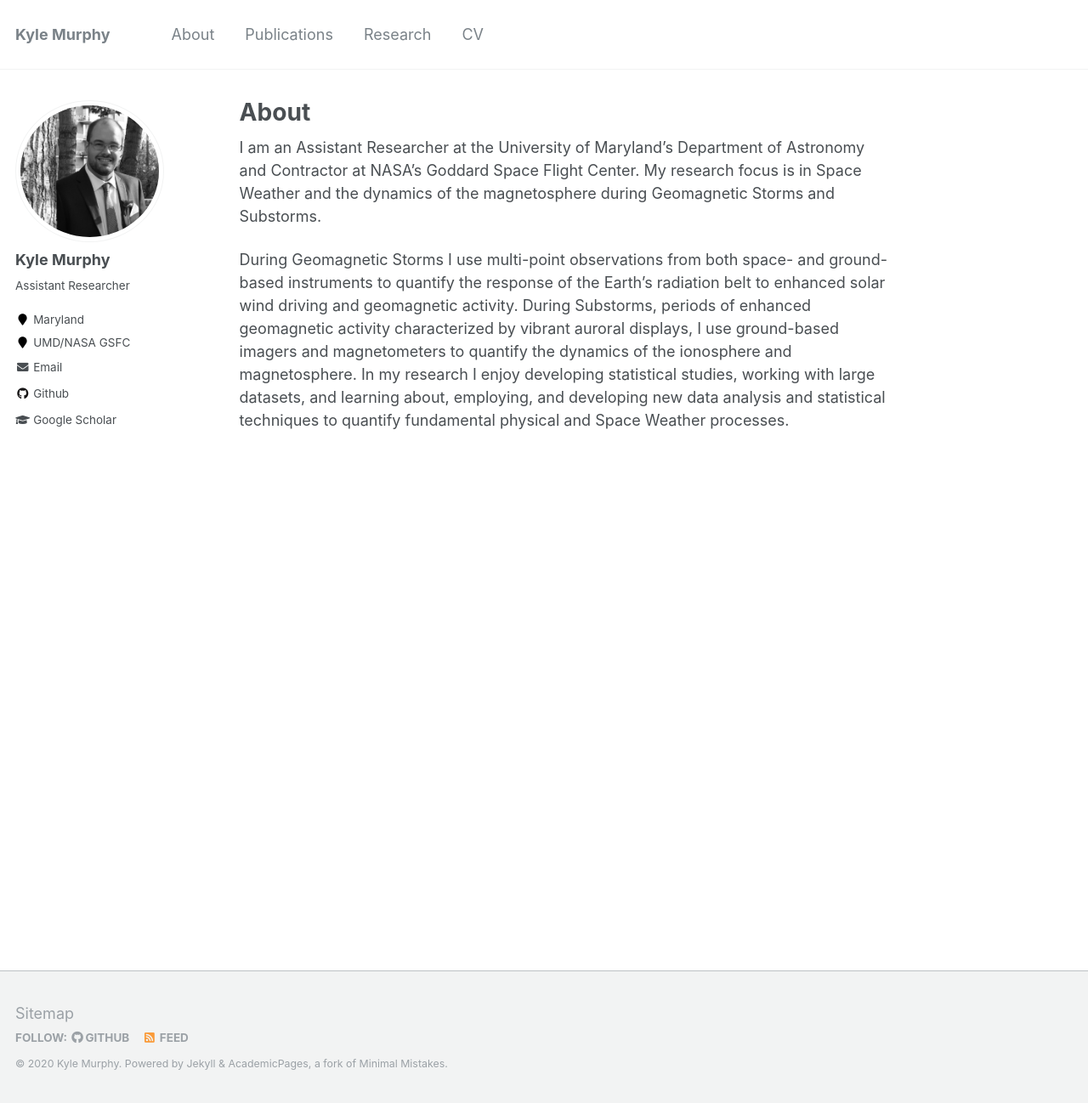
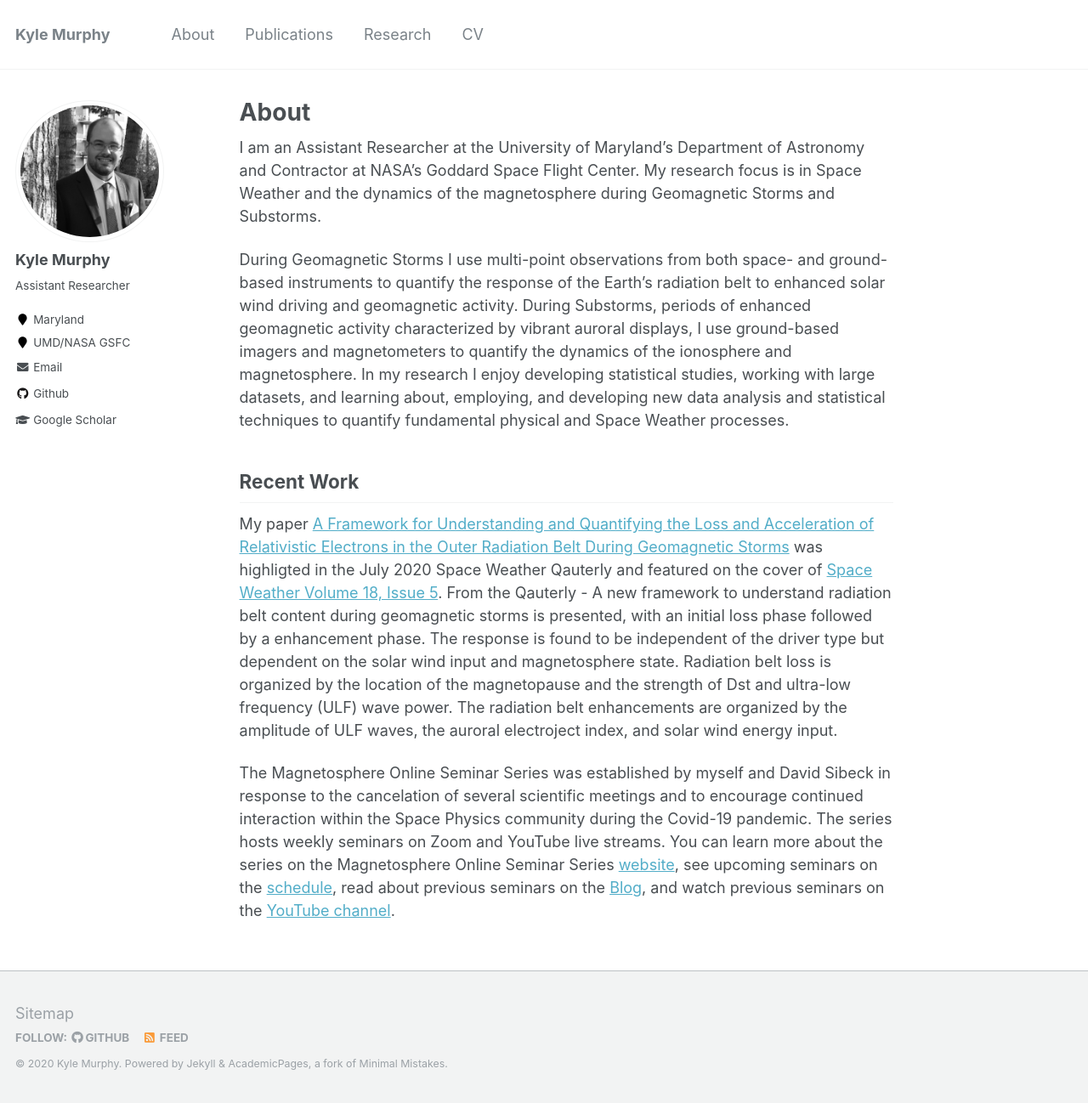
Before and after one commit to kylermurphy/kylermurphy.github.io, a Jekyll site: the page built from _pages/about.md, in a window 1280 px wide and 1298 px high. Shown: the whole window at 85% size. Built offline with Jekyll 4.4.1, drawn with Linux system fonts in a browser that asks for light colours.

Commit message:
Update about.md

```diff
--- a/_pages/about.md
+++ b/_pages/about.md
@@ -11,3 +11,18 @@
 I am an Assistant Researcher at the University of Maryland's Department of Astronomy and Contractor at NASA's Goddard Space Flight Center. My research focus is in Space Weather and the dynamics of the magnetosphere during Geomagnetic Storms and Substorms.
 
 During Geomagnetic Storms I use multi-point observations from both space- and ground-based instruments to quantify the response of the Earth's radiation belt to enhanced solar wind driving and geomagnetic activity. During Substorms, periods of enhanced geomagnetic activity characterized by vibrant auroral displays, I use ground-based imagers and magnetometers to quantify the dynamics of the ionosphere and magnetosphere. In my research I enjoy developing statistical studies, working with large datasets, and learning about, employing, and developing new data analysis and statistical techniques to quantify fundamental physical and Space Weather processes.
+
+## Recent Work
+
+My paper [A Framework for Understanding and Quantifying the Loss and Acceleration of Relativistic Electrons in the Outer Radiation Belt During Geomagnetic Storms][1] was highligted in the July 2020 Space Weather Qauterly and featured on the cover of [Space Weather Volume 18, Issue 5][2]. From the Qauterly - A new framework to understand radiation belt content during geomagnetic storms is presented, with an initial loss phase followed by a enhancement phase. The response is found to be independent of the driver type but dependent on the solar wind input and magnetosphere state. Radiation belt loss is organized by the location of the magnetopause and the strength of Dst and ultra-low frequency (ULF) wave power. The radiation belt enhancements are organized by the amplitude of ULF waves, the auroral electroject index, and solar wind energy input.
+
+The Magnetosphere Online Seminar Series was established by myself and David Sibeck in response to the cancelation of several scientific meetings and to encourage continued interaction within the Space Physics community during the Covid-19 pandemic. The series hosts weekly seminars on Zoom and YouTube live streams. You can learn more about the series on the Magnetosphere Online Seminar Series [website][3], see upcoming seminars on the [schedule][4], read about previous seminars on the [Blog][5], and watch previous seminars on the [YouTube channel][6].
+
+
+
+[1]:https://agupubs.onlinelibrary.wiley.com/doi/10.1029/2020SW002477
+[2]:https://agupubs.onlinelibrary.wiley.com/toc/15427390/2020/18/5
+[3]:https://msolss.github.io/MagSeminars/
+[4]:https://msolss.github.io/MagSeminars/schedule.html
+[5]:https://msolss.github.io/MagSeminars/blog.html
+[6]:https://www.youtube.com/channel/UCNlOK9mCmI3V111EHQRCuEQ?view_as=subscriber
```
